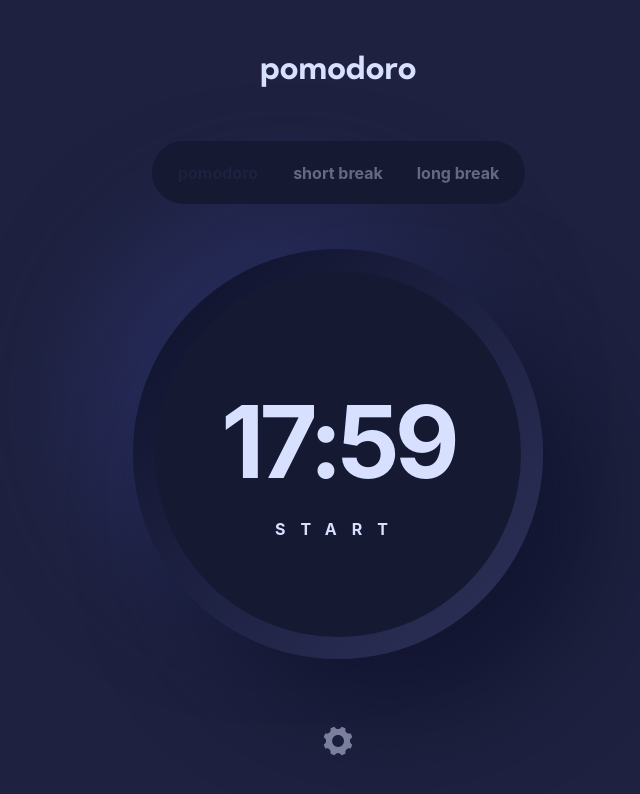
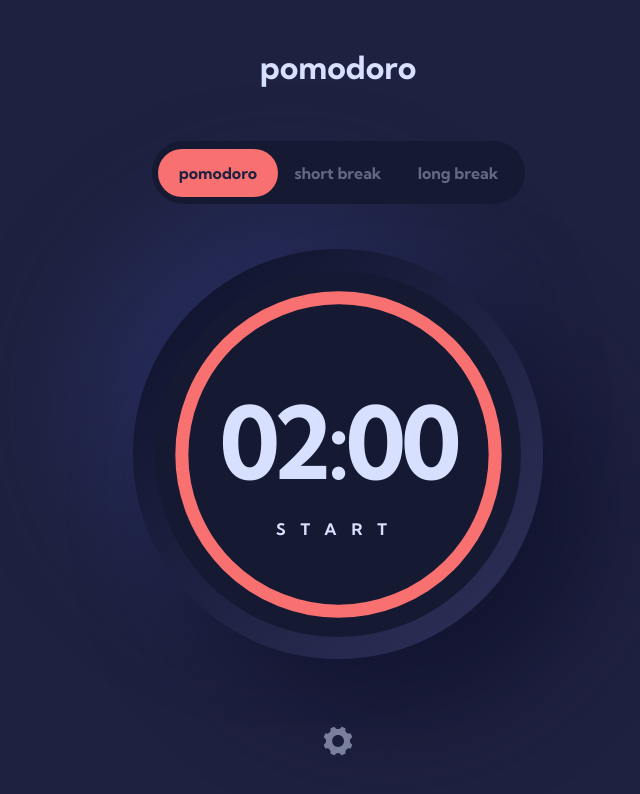
Before and after one commit to blp100/pomodoro-app, a Next.js app: page / in a window 1280 px wide. Shown: the top 794 px of the page, without its empty margins (302-942 px from the left). Built offline with nearby package versions, Linux system fonts and the light colour scheme.

Commit message:
fix: timer display bug

```diff
--- a/components/color-theme.js
+++ b/components/color-theme.js
@@ -14,14 +14,8 @@ export const ThemeContextProvider = ({ children }) => {
   useEffect(() => initialThemeHandler());
 
   const isLocalStorageEmpty = () => {
-    if (
-      !localStorage.getItem("themeColor") ||
-      !localStorage.getItem("themeFont")
-    ) {
-      return false;
-    } else {
-      return true;
-    }
+    return !localStorage.getItem("themeColor") ||
+    !localStorage.getItem("themeFont")
   };
 
   const initialThemeHandler = () => {
--- a/components/timer.js
+++ b/components/timer.js
@@ -1,9 +1,24 @@
 import { Box, Center, Circle, CircularProgress, Text } from "@chakra-ui/react";
-import { useContext } from "react";
+import { useContext, useEffect, useState } from "react";
 import ThemeContext from "./color-theme";
 
 const Timer = () => {
   const themeCtx = useContext(ThemeContext);
+  const [countDownTime, setCountDownTime] = useState(2 * 60 * 1000);
+  const [intervalId, setIntervalId] = useState(0);
+
+  const startCountDown = () => {
+    if (intervalId) {
+      clearInterval(intervalId);
+      setIntervalId(0);
+      return;
+    }
+
+    const newIntervalId = setInterval(() => {
+      setCountDownTime((countDownTime) => countDownTime - 1000);
+    }, 1000);
+    setIntervalId(newIntervalId);
+  };
 
   return (
     <Circle
@@ -21,7 +36,7 @@ const Timer = () => {
       >
         <CircularProgress
           size={["283.475px", "373px"]}
-          value={93}
+          value={(countDownTime / 60 / 1000 / 2) * 100}
           color={themeCtx.themeColor}
           thickness={3.5}
           trackColor="darkBlueBlack"
@@ -35,7 +50,11 @@ const Timer = () => {
             textAlign="Center"
             fontFamily={themeCtx.themeFont}
           >
-            17:59
+            {Math.floor(countDownTime / 1000 / 60 / 10).toString() +
+              Math.floor((countDownTime / 1000 / 60) % 10).toString() +
+              ":" +
+              Math.floor(((countDownTime / 1000) % 60) / 10).toString() +
+              Math.floor(((countDownTime / 1000) % 60) % 10).toString()}
           </Text>
           <Text
             textStyle="h3"
@@ -44,8 +63,9 @@ const Timer = () => {
             textAlign="Center"
             fontFamily={themeCtx.themeFont}
             ml={0.5}
+            onClick={startCountDown}
           >
-            START
+            {!intervalId ? "START" : "PAUSE"}
           </Text>
         </Box>
       </Circle>
```
